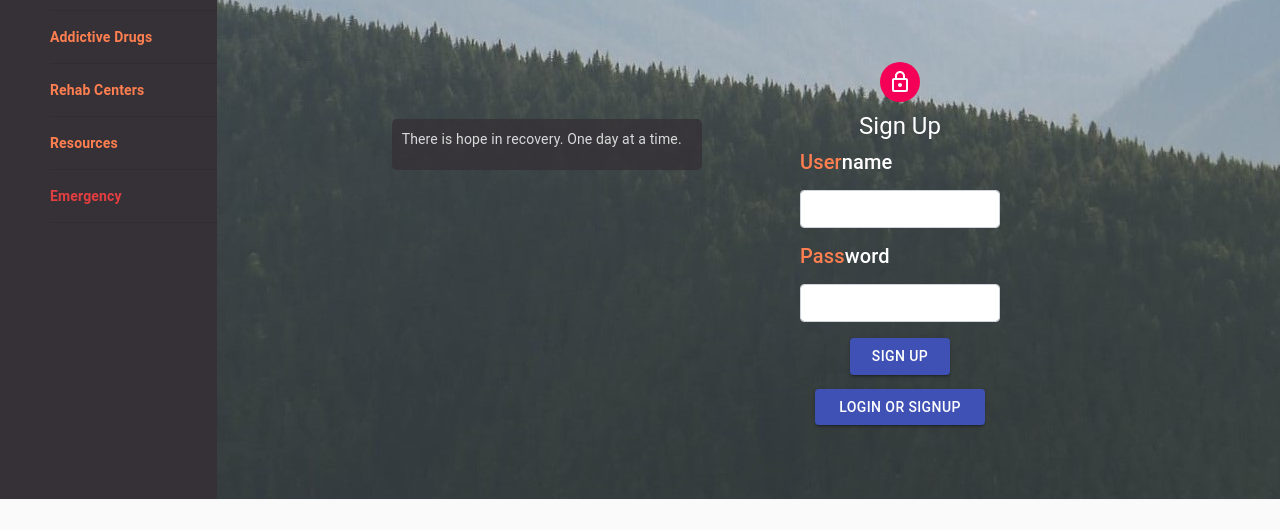
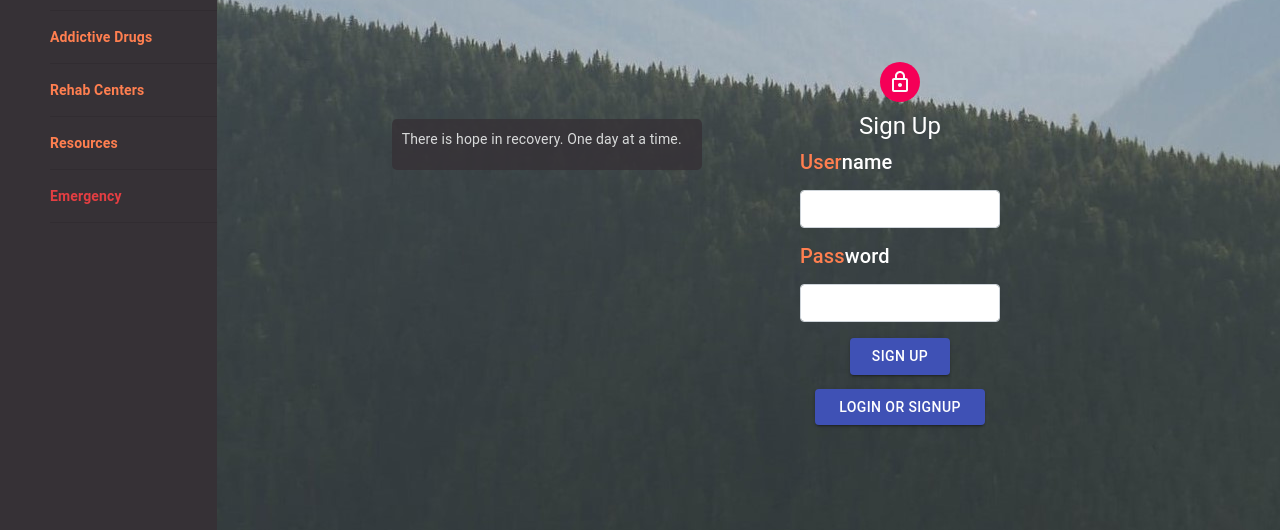
Before and after one commit to hjpaul7/na-client, a React (Create React App) app in the folder react-fundamentals/: page / in a window 1280 px wide. Shown: the part 311-841 px from the top of the page. Before the commit the page ends 810 px from the top, so only its background shows below. Built offline with nearby package versions, Linux system fonts and the light colour scheme.

Commit message:
more fixes

```diff
--- a/react-fundamentals/src/auth/Auth.css
+++ b/react-fundamentals/src/auth/Auth.css
@@ -18,4 +18,5 @@ form {
   float: right;
   margin-right: 20vw;
   margin-top: -100px;
+  padding-bottom: 45px;
 }
```
